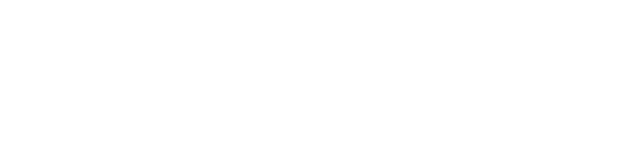
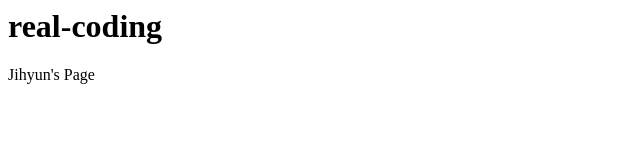
Before and after one commit to cnu-assignment/cnu-rc-git.github.io, a plain HTML site: page jihyun.html in a window 1280 px wide. Shown: the whole page, without its empty margins (0-640 px from the left). Drawn offline with Linux system fonts and the light colour scheme.

Commit message:
Add body

```diff
--- a/jihyun.html
+++ b/jihyun.html
@@ -5,5 +5,7 @@
 <title>Jihyun's Page</title>
 </head>
 <body>
+<h1>real-coding</h1>
+Jihyun's Page
 </body>
 </html>
```
